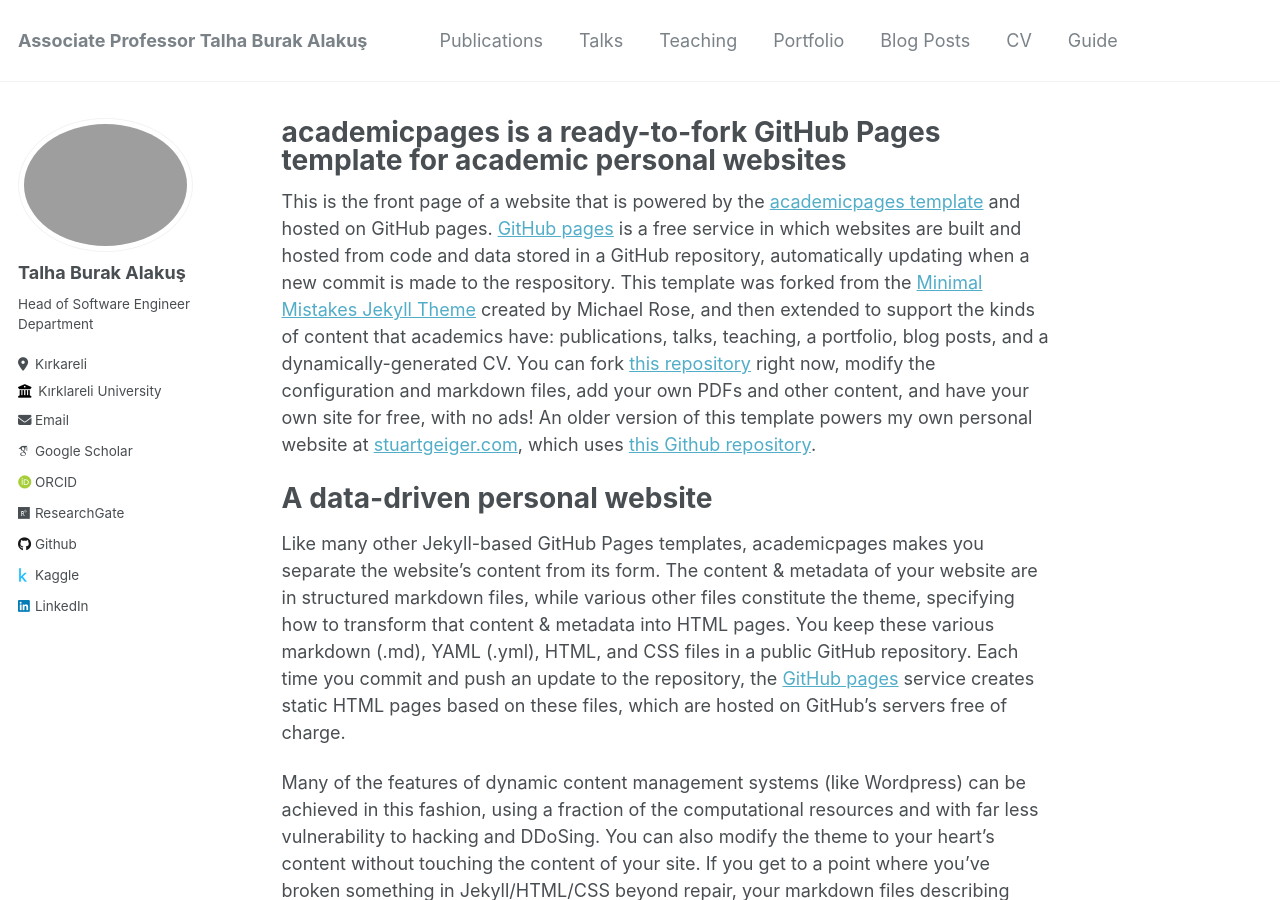
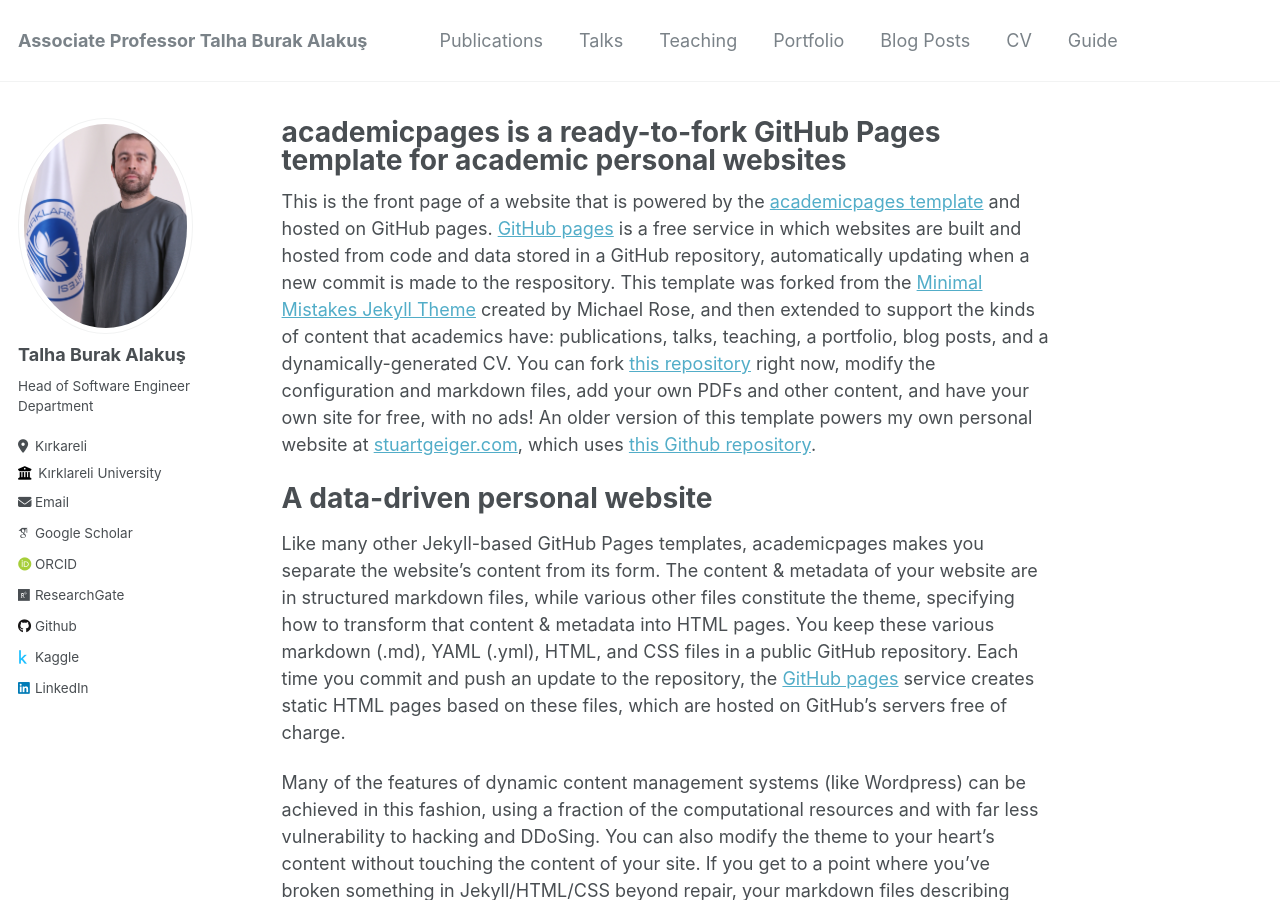
Before and after one commit to burakalakuss/talhaburakalakus.github.io, a Jekyll site: the page built from _pages/about.md, in a window 1280 px wide and 900 px high. Built offline with Jekyll 4.4.1, drawn with Linux system fonts in a browser that asks for light colours; some web fonts are replaced.

Commit message:
Update _config.yml

```diff
--- a/_config.yml
+++ b/_config.yml
@@ -14,20 +14,18 @@ name                     : &name "Your Name"
 description              : &description "personal description"
 url                      : https://academicpages.github.io # the base hostname & protocol for your site e.g. "https://mmistakes.github.io"
 baseurl                  : "" # the subpath of your site, e.g. "/blog"
-repository               : "academicpages/academicpages.github.io"
 
 # Site Author - The following control what appear as part of the author content on the side bar.
 #               If a field is blank the icon and link will not appear, otherwise it will be shown.
 #               Additional customization can be done by editing /_includes/author-profile.html
 author:
   # Biographic information
-  avatar           : "profil.png"
+  avatar           : "profil.jpg"
   name             : "Talha Burak Alakuş"
   pronouns         : # example: "she/her"
   bio              : "Head of Software Engineer Department"
   location         : "Kırkareli"
   employer         : "Kırklareli University"
-  uri              : # URL
   email            : "talhaburakalakus@klu.edu.tr"
 
   # Academic websites
```
